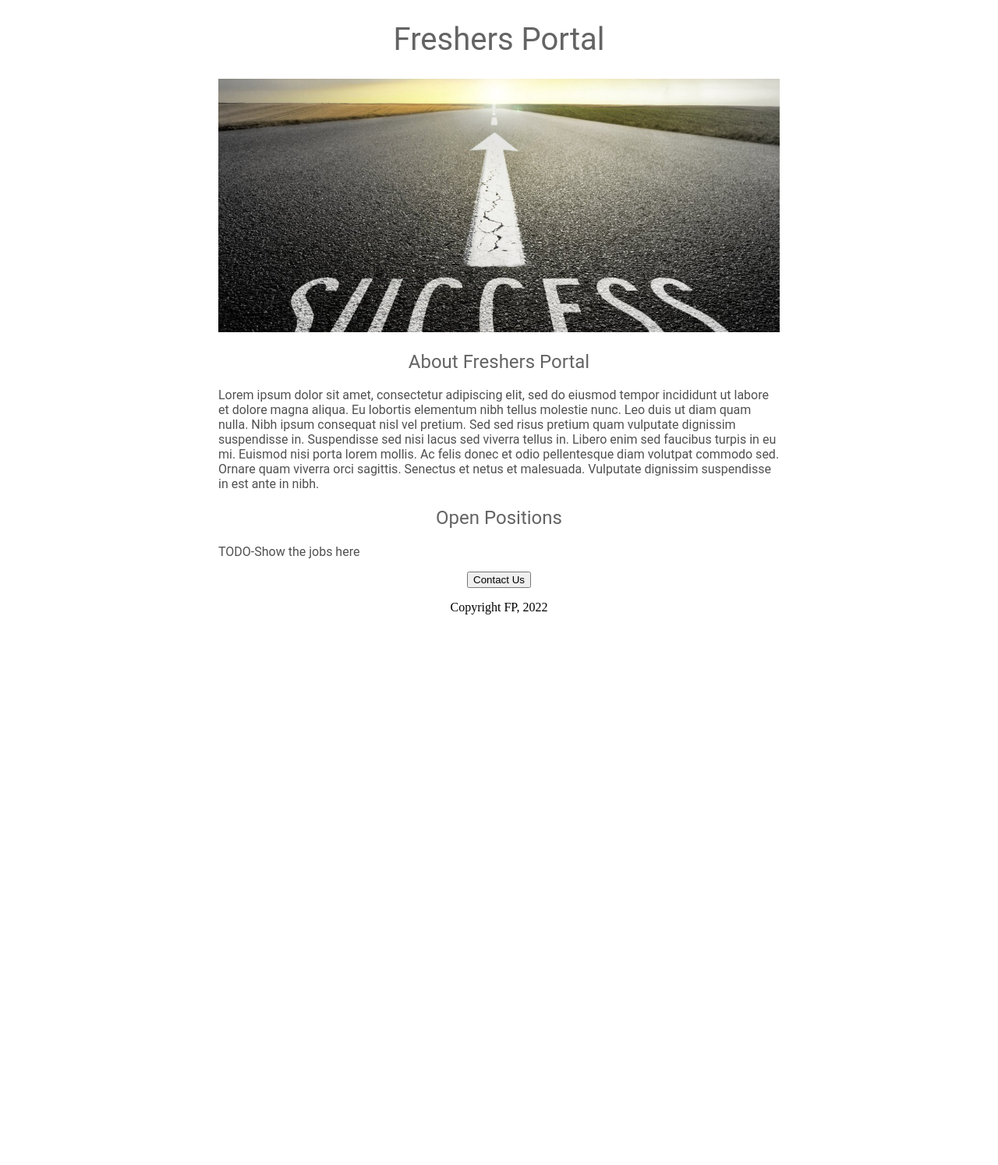
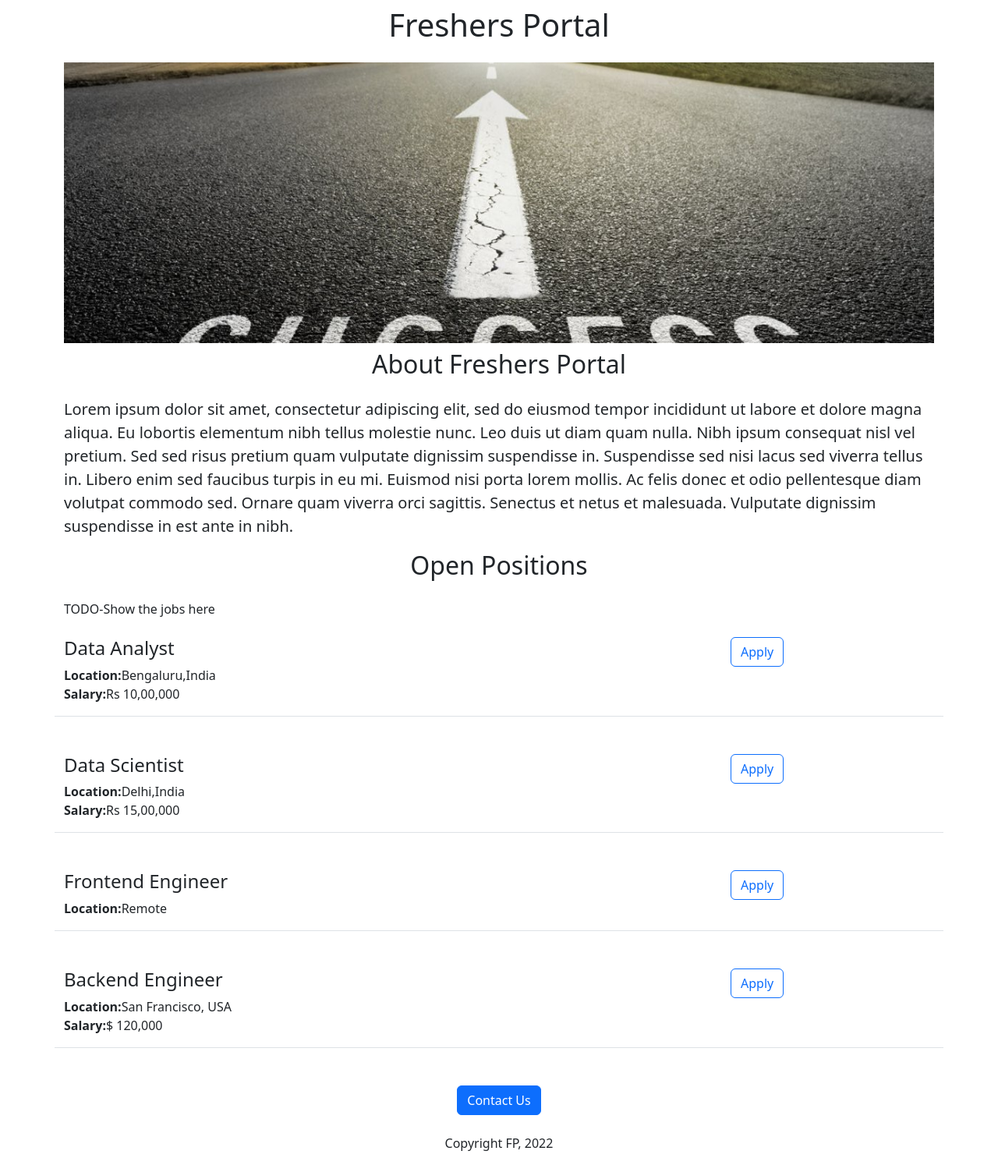
Before and after one commit to AyushRatan/Flask_web_dev_v2, a Flask app: page / in a window 1280 px wide. Shown: the whole page at 78% size. Before the commit the page ends 788 px from the top, so only its background shows below. Run offline with Flask 2, Linux system fonts and the light colour scheme.

Commit message:
Added dynamic data and API route

```diff
--- a/app.py
+++ b/app.py
@@ -1,11 +1,38 @@
-from flask import Flask,render_template
+from flask import Flask, render_template, jsonify
 
 app = Flask(__name__)
 
+JOBS = [{
+  "id": 1,
+  "title": "Data Analyst",
+  "location": "Bengaluru,India",
+  "Salary": "Rs 10,00,000"
+}, {
+  "id": 2,
+  "title": "Data Scientist",
+  "location": "Delhi,India",
+  "Salary": "Rs 15,00,000"
+}, {
+  "id": 3,
+  "title": "Frontend Engineer",
+  "location": "Remote",
+}, {
+  "id": 4,
+  "title": "Backend Engineer",
+  "location": "San Francisco, USA",
+  "Salary": "$ 120,000"
+}]
+
+
 @app.route("/")
 def hello():
-  return render_template('home.html')
+  return render_template('home.html', jobs=JOBS)
 
 
-if __name__=="__main__":
-  app.run(host="0.0.0.0",debug=True)
+@app.route("/api/jobs")
+def list_jobs():
+  return jsonify(JOBS)
+
+
+if __name__ == "__main__":
+  app.run(host="0.0.0.0", debug=True)
--- a/templates/home.html
+++ b/templates/home.html
@@ -4,55 +4,36 @@
   <meta charset="UTF-8">
   <meta http-equiv="X-UA-Compatible" content="IE=edge">
   <meta name="viewport" content="width=device-width, initial-scale=1.0">
-  <title>Jovian Careers</title>
+  <link href="https://cdn.jsdelivr.net/npm/bootstrap@5.3.0-alpha1/dist/css/bootstrap.min.css" rel="stylesheet" integrity="sha384-GLhlTQ8iRABdZLl6O3oVMWSktQOp6b7In1Zl3/Jr59b6EGGoI1aFkw7cmDA6j6gD" crossorigin="anonymous">
+
   <style>
-    h1{
-      font-size:40px;
-      font-family: 'Roboto',sans-serif;
-      font-weight:normal;
-      color: rgb(100, 100, 100);
-      text-align: center;
-    }
-
-    h2{
-      font-family: 'Roboto',sans-serif;
-      font-weight:normal;
-      color: rgb(100, 100, 100);
-      text-align: center;
-    }
-
-    .bodytext {
-      font-family: 'Roboto',sans-serif;
-      color: rgb(80,80,80);
-
-    }
-
-    #banner{
+    #banner {
+      max-height: 360px;
       width: 100%;
-      height:325px;
       object-fit: cover;
     }
-
-    #container{
-      max-width:720px;
-      margin: 0 auto;
-    }
   </style>
+  <title>Jovian Careers</title>
 </head>
 <body>
-  <div id=container>
-    <h1>Freshers Portal</h1>
-    <img id ="banner" src="https://flaskwebdev.ayushratan3111.repl.co/static/Success.jpeg" alt="career_growth_pic" height="400px">
+  <div class="container">
+    <h1 class="text-center mt-2 mb-4">Freshers Portal</h1>
+    <img id ="banner" class = "img-fluid "src="https://flaskwebdev.ayushratan3111.repl.co/static/Success.jpeg" alt="career_growth_pic" height="400px">
 
-    <h2>About Freshers Portal</h2>
+    <h2 class="text-center mt-2 mb-4">About Freshers Portal</h2>
 
-    <p class="bodytext">Lorem ipsum dolor sit amet, consectetur adipiscing elit, sed do eiusmod tempor incididunt ut labore et dolore magna aliqua. Eu lobortis elementum nibh tellus molestie nunc. Leo duis ut diam quam nulla. Nibh ipsum consequat nisl vel pretium. Sed sed risus pretium quam vulputate dignissim suspendisse in. Suspendisse sed nisi lacus sed viverra tellus in. Libero enim sed faucibus turpis in eu mi. Euismod nisi porta lorem mollis. Ac felis donec et odio pellentesque diam volutpat commodo sed. Ornare quam viverra orci sagittis. Senectus et netus et malesuada. Vulputate dignissim suspendisse in est ante in nibh.</p>
+    <p class="lead">Lorem ipsum dolor sit amet, consectetur adipiscing elit, sed do eiusmod tempor incididunt ut labore et dolore magna aliqua. Eu lobortis elementum nibh tellus molestie nunc. Leo duis ut diam quam nulla. Nibh ipsum consequat nisl vel pretium. Sed sed risus pretium quam vulputate dignissim suspendisse in. Suspendisse sed nisi lacus sed viverra tellus in. Libero enim sed faucibus turpis in eu mi. Euismod nisi porta lorem mollis. Ac felis donec et odio pellentesque diam volutpat commodo sed. Ornare quam viverra orci sagittis. Senectus et netus et malesuada. Vulputate dignissim suspendisse in est ante in nibh.</p>
 
-    <h2>Open Positions</h2>
-    <p class="bodytext">TODO-Show the jobs here</p>
-    <div style="text-align:center">
-      <button>Contact Us</button>
-      <p>Copyright FP, 2022</p>
+    <h2 class="text-center mt-2 mb-4">Open Positions</h2>
+    <p class="mb-4">TODO-Show the jobs here</p>
+    <div>
+    {% for job in jobs %}
+      {% include "jobitem.html" %}
+    {% endfor %}
+    </div>
+    <div class="text-center">
+      <button class="btn btn-primary btn-large">Contact Us</button>
+      <p class="mt-4">Copyright FP, 2022</p>
     </div>
   </div>
 </body>
--- /dev/null
+++ b/templates/jobitem.html
@@ -0,0 +1,13 @@
+
+<div class="row mb-5 border-bottom pb-3">
+  <div class="col-9">
+    <h4>{{job["title"]}}</h4>
+    <div><b>Location:</b>{{job["location"]}}</div>
+    {% if "Salary" in job %}
+    <div><b>Salary:</b>{{job["Salary"]}}</div>
+    {% endif %}
+  </div>
+  <div class="col-3">
+    <button type="button" class="btn btn-outline-primary">Apply</button>
+  </div>
+  </div>
```
